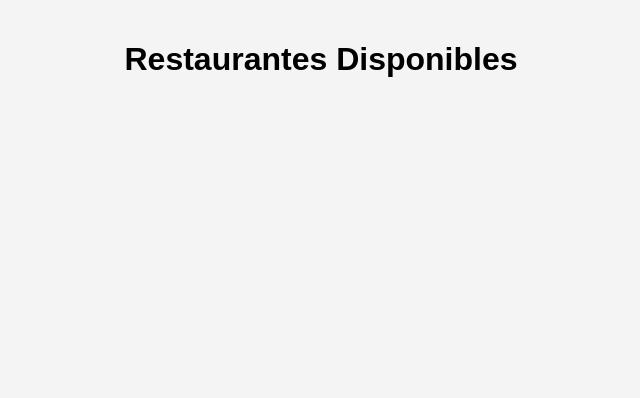
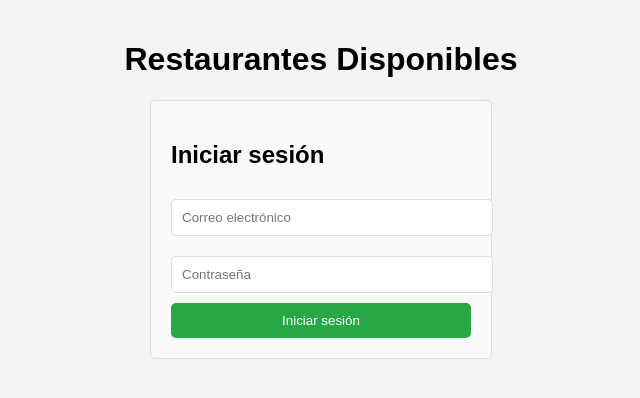
Before and after one commit to marsanbus/sistemadereservas, a plain HTML site: page frontend/index.html in a window 1280 px wide. Shown: the whole page, without its empty margins (319-959 px from the left). Drawn offline with nearby package versions, Linux system fonts and the light colour scheme; no server answers.

Commit message:
Test inicio de sesión

```diff
--- a/frontend/app.js
+++ b/frontend/app.js
@@ -1,21 +1,29 @@
-document.addEventListener('DOMContentLoaded', async () => {
-    const response = await fetch('http://localhost:3000/restaurants');
-    const restaurants = await response.json();
+const supabaseUrl = 'https://lvvihdrpnrhghlnejyzp.supabase.co';
+const supabaseKey = 'tu_clave_de_supabase';
+const supabase = supabase.createClient(supabaseUrl, supabaseKey);
 
-    const container = document.getElementById('restaurants');
-    restaurants.forEach(restaurant => {
-        const div = document.createElement('div');
-        div.className = 'restaurant';
-        div.innerHTML = `
-            <h2>${restaurant.name}</h2>
-            <p>${restaurant.address}</p>
-            <button onclick="reservar(${restaurant.id})">Reservar Mesa</button>
-        `;
-        container.appendChild(div);
-    });
-});
+async function login() {
+    const email = document.getElementById('email').value;
+    const password = document.getElementById('password').value;
 
-async function reservar(restaurantId) {
-    // Lógica para reservar una mesa
-    alert(`Reservando en el restaurante con ID: ${restaurantId}`);
+    const { user, error } = await supabase.auth.signIn({ email, password });
+
+    if (error) {
+        alert(error.message);
+    } else {
+        document.getElementById('login-form').style.display = 'none';
+        document.getElementById('content').style.display = 'block';
+    }
 }
+
+// Verifica si el usuario ya ha iniciado sesión al cargar la página
+async function checkSession() {
+    const { data, error } = await supabase.auth.getSession();
+
+    if (data.session) {
+        document.getElementById('login-form').style.display = 'none';
+        document.getElementById('content').style.display = 'block';
+    }
+}
+
+checkSession();
--- a/frontend/index.html
+++ b/frontend/index.html
@@ -10,5 +10,16 @@
     <h1>Restaurantes Disponibles</h1>
     <div id="restaurants"></div>
     <script src="app.js"></script>
+    <script src="https://cdn.jsdelivr.net/npm/@supabase/supabase-js@2"></script>
+    <div id="login-form">
+        <h2>Iniciar sesión</h2>
+        <input type="email" id="email" placeholder="Correo electrónico" required>
+        <input type="password" id="password" placeholder="Contraseña" required>
+        <button onclick="login()">Iniciar sesión</button>
+    </div>
+    <div id="content" style="display: none;">
+        <h2>Bienvenido</h2>
+        <p>Has iniciado sesión correctamente.</p>
+    </div>
 </body>
 </html>
--- a/frontend/styles.css
+++ b/frontend/styles.css
@@ -19,3 +19,28 @@ h1 {
     box-shadow: 0 2px 4px rgba(0, 0, 0, 0.1);
     width: 300px;
 }
+
+#login-form {
+    max-width: 300px;
+    margin: 0 auto;
+    padding: 20px;
+    background: #f9f9f9;
+    border: 1px solid #ddd;
+    border-radius: 5px;
+}
+#login-form input {
+    width: 100%;
+    padding: 10px;
+    margin: 10px 0;
+    border: 1px solid #ddd;
+    border-radius: 5px;
+}
+#login-form button {
+    width: 100%;
+    padding: 10px;
+    background: #28a745;
+    color: white;
+    border: none;
+    border-radius: 5px;
+    cursor: pointer;
+}
```
